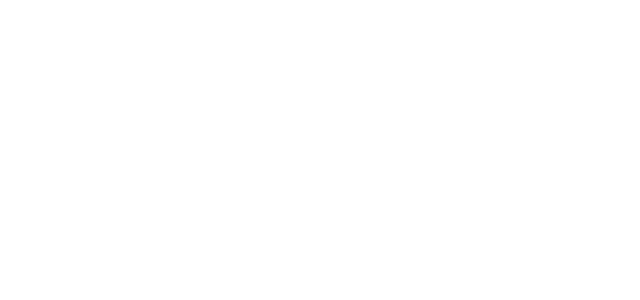
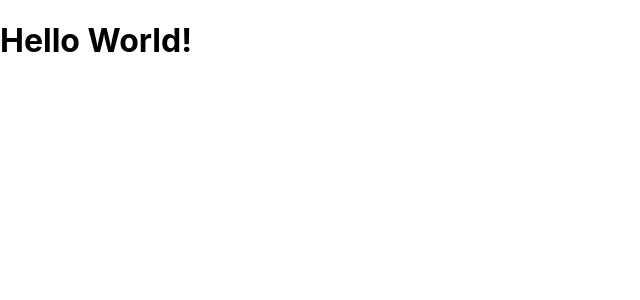
Before and after one commit to vantablackjj/TikTokClone, a React (Create React App) app: page / in a window 1280 px wide. Shown: the top 300 px of the page, without its empty margins (0-640 px from the left). Built offline with nearby package versions, Linux system fonts and the light colour scheme.

Commit message:
Your commit message

```diff
--- /dev/null
+++ b/config-overrides.js
@@ -0,0 +1,4 @@
+module.exports = function override(config, env) {
+    //do stuff with the webpack config...
+    return config;
+  };
--- a/src/App.js
+++ b/src/App.js
@@ -1,7 +1,10 @@
 
+import React from 'react';
 
 function App() {
-
+ return (
+    <h1>Hello World!</h1>
+ )
 }
 
 export default App;
```
Also changed, not shown: package.json (+4 -4 lines), 1 other file (tests, documents, lock files or other folders).
